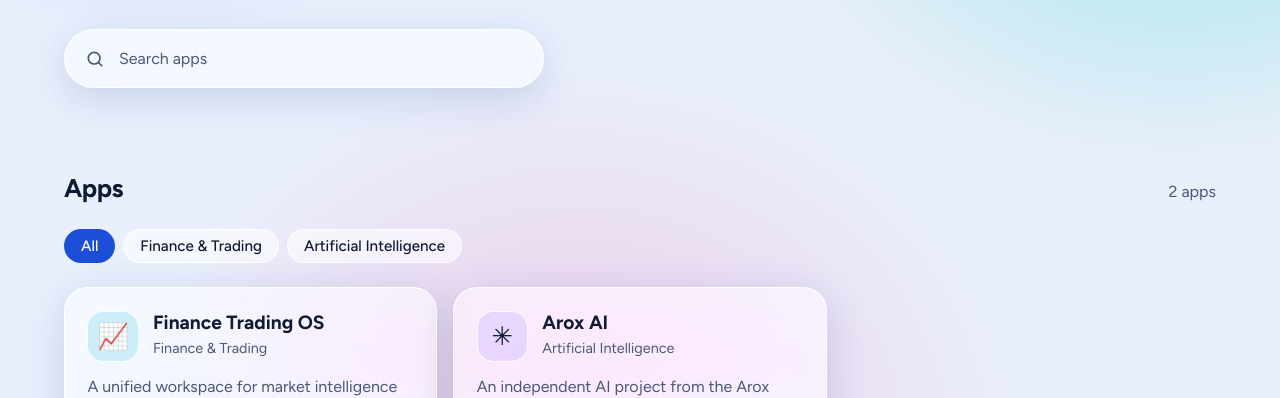
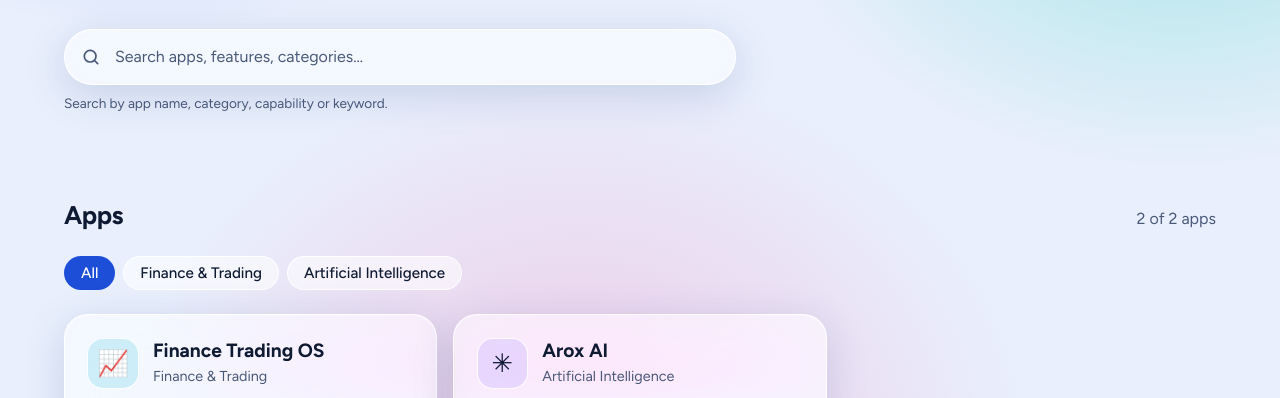
Before and after one commit to siinghniibandhan-wq/arox-store, a plain HTML site: page index.html in a window 1280 px wide. Shown: the part 393-791 px from the top of the page. Drawn offline with Linux system fonts and the light colour scheme.

Commit message:
Improve Arox Store discovery and app details
Add enhanced search, verified application URLs, installation guides, and the authenticated customer review UI/API specification.

```diff
--- a/app.js
+++ b/app.js
@@ -1,81 +1,34 @@
 (() => {
   "use strict";
   const $ = id => document.getElementById(id);
-  const grid = $("grid"), chips = $("chips"), search = $("search"), dlg = $("dlg"), detail = $("detail");
-  let apps = [], cat = "All", q = "";
-  const ok = v => typeof v === "string" && v.trim() && !/^needs confirmation$/i.test(v.trim());
-  const el = (tag, cls, text) => { const n = document.createElement(tag); if (cls) n.className = cls; if (text !== undefined) n.textContent = text; return n; };
-  const url = v => { if (!ok(v)) return null; try { const u = new URL(v); return ["https:", "http:"].includes(u.protocol) ? u.href : null; } catch { return null; } };
-
-  function renderChips() {
-    chips.replaceChildren();
-    ["All", ...new Set(apps.map(a => a.category).filter(Boolean))].forEach(name => {
-      const b = el("button", "chip", name); b.type = "button"; b.setAttribute("aria-pressed", String(cat === name));
-      b.onclick = () => { cat = name; renderChips(); renderApps(); };
-      chips.append(b);
-    });
+  const grid=$("grid"),chips=$("chips"),search=$("search"),dlg=$("dlg"),detail=$("detail"),clear=$("search-clear");
+  let apps=[],cat="All",q="";
+  const valid=v=>typeof v==="string"&&v.trim()&&!/^needs confirmation$/i.test(v.trim());
+  const el=(tag,cls,text)=>{const n=document.createElement(tag);if(cls)n.className=cls;if(text!==undefined)n.textContent=text;return n;};
+  const safeUrl=v=>{if(!valid(v))return null;try{const u=new URL(v);return["https:","http:"].includes(u.protocol)?u.href:null;}catch{return null;}};
+  function renderChips(){chips.replaceChildren();["All",...new Set(apps.map(a=>a.category).filter(Boolean))].forEach(name=>{const b=el("button","chip",name);b.type="button";b.setAttribute("aria-pressed",String(cat===name));b.onclick=()=>{cat=name;renderChips();renderApps();};chips.append(b);});}
+  function matches(a){const hay=[a.name,a.tagline,a.description,a.category,a.replaces,...(a.tags||[]),...(a.features||[])].join(" ").normalize("NFKD").toLowerCase();return(cat==="All"||a.category===cat)&&hay.includes(q);}
+  function renderApps(){grid.replaceChildren();const list=apps.filter(matches);$("count").textContent=list.length+" of "+apps.length+" apps";$("empty").hidden=list.length!==0;clear.hidden=!search.value;list.forEach(a=>{const c=el("button","card glass");c.type="button";if(valid(a.accent))c.style.setProperty("--tint",a.accent);const top=el("span","top"),info=el("span","");info.append(el("h3","",a.name),el("span","cat",a.category||"Software"));top.append(el("span","icon",a.icon||"•"),info);c.append(top,el("span","tag",a.tagline||""));if(a.replaces)c.append(el("span","alt","Alternative to "+a.replaces));if(Number.isFinite(a.rating_average)&&a.review_count>0)c.append(el("span","card-rating","★ "+a.rating_average.toFixed(1)+" · "+a.review_count+" reviews"));c.onclick=()=>open(a);grid.append(c);});}
+  function link(parent,label,value,primary){const href=safeUrl(value);if(!href)return;const a=el("a","btn"+(primary?" primary":""),label);a.href=href;a.target="_blank";a.rel="noopener noreferrer";parent.append(a);}
+  function section(parent,title){parent.append(el("h3","",title));}
+  function open(a){
+    detail.replaceChildren();const head=el("div","d-head"),t=el("div",""),h=el("h2","",a.name);h.id="d-name";t.append(h,el("p","",a.tagline||""));const icon=el("span","icon",a.icon||"•");if(valid(a.accent))icon.style.setProperty("--tint",a.accent);head.append(icon,t);detail.append(head,el("p","d-desc",a.description||a.tagline||""));
+    const acts=el("div","actions");link(acts,"Open web app",a.web_url,true);link(acts,"Download source",a.download_url);link(acts,"View on GitHub",a.github_url);detail.append(acts);
+    if(Array.isArray(a.features)&&a.features.length){section(detail,"Features");const ul=el("ul","feats");a.features.forEach(f=>ul.append(el("li","",f)));detail.append(ul);}
+    section(detail,"Installation guide");
+    if(Array.isArray(a.install_guide)&&a.install_guide.length){const ol=el("ol","install-steps");a.install_guide.forEach(step=>{const li=el("li","");li.append(el("strong","",step.title));const code=el("code","",step.command);li.append(code);if(step.note)li.append(el("p","note",step.note));ol.append(li);});detail.append(ol);}
+    else detail.append(el("p","note","Installation instructions have not been published."));
+    if(a.install_note)detail.append(el("p","note",a.install_note));
+    section(detail,"Customer reviews");const panel=el("div","review-panel"),summary=el("div","review-summary");summary.append(el("strong","",Number.isFinite(a.rating_average)?"★ "+a.rating_average.toFixed(1):"Not rated yet"),el("span","note",(a.review_count||0)+" customer reviews"));panel.append(summary);
+    panel.append(el("p","review-locked","Sign in is required to submit a rating or written review. Reviews will be enabled when the Arox Store review API and customer accounts are connected."));
+    const pending=el("div","review-placeholder","Review submission is not active yet. No ratings or reviews are being collected at this stage.");panel.append(pending);detail.append(panel);
+    detail.append(el("p","meta","License: "+(valid(a.license)?a.license:"not verified yet")));
+    if(dlg.showModal)dlg.showModal();else dlg.setAttribute("open","");
   }
-  const matches = a => (cat === "All" || a.category === cat) &&
-    [a.name, a.tagline, a.description, a.category, a.replaces, ...(a.tags || [])].join(" ").toLowerCase().includes(q);
-
-  function renderApps() {
-    grid.replaceChildren();
-    const list = apps.filter(matches);
-    $("count").textContent = list.length + (list.length === 1 ? " app" : " apps");
-    $("empty").hidden = list.length !== 0;
-    list.forEach(a => {
-      const c = el("button", "card glass"); c.type = "button";
-      if (ok(a.accent)) c.style.setProperty("--tint", a.accent);
-      const top = el("span", "top"), info = el("span", "");
-      info.append(el("h3", "", a.name), el("span", "cat", a.category || "Software"));
-      top.append(el("span", "icon", a.icon || "•"), info);
-      c.append(top, el("span", "tag", a.tagline || ""));
-      if (a.replaces) c.append(el("span", "alt", "Alternative to " + a.replaces));
-      c.onclick = () => open(a);
-      grid.append(c);
-    });
-  }
-
-  function link(parent, label, value, primary) {
-    const href = url(value); if (!href) return;
-    const a = el("a", "btn" + (primary ? " primary" : ""), label); a.href = href; a.target = "_blank"; a.rel = "noopener noreferrer"; parent.append(a);
-  }
-  function soon(parent, label) { const s = el("span", "btn", label + " (coming soon)"); s.setAttribute("aria-disabled", "true"); parent.append(s); }
-
-  function open(a) {
-    detail.replaceChildren();
-    const head = el("div", "d-head"), t = el("div", ""), h = el("h2", "", a.name); h.id = "d-name";
-    t.append(h, el("p", "", a.tagline || ""));
-    const icon = el("span", "icon", a.icon || "•"); if (ok(a.accent)) icon.style.setProperty("--tint", a.accent);
-    head.append(icon, t);
-    detail.append(head, el("p", "d-desc", a.description || a.tagline || ""));
-    const acts = el("div", "actions");
-    link(acts, "Open web app", a.web_url, true); link(acts, "Download", a.download_url); link(acts, "View on GitHub", a.github_url);
-    soon(acts, "iOS"); soon(acts, "Android");
-    detail.append(acts);
-    if (Array.isArray(a.features) && a.features.length) {
-      detail.append(el("h3", "", "What it does"));
-      const ul = el("ul", "feats"); a.features.forEach(f => ul.append(el("li", "", f))); detail.append(ul);
-    }
-    detail.append(el("h3", "", "Install on your server"));
-    if (ok(a.install)) {
-      const box = el("div", "cmd"), code = el("code", "", a.install), copy = el("button", "btn", "Copy"); copy.type = "button";
-      copy.onclick = async () => { try { await navigator.clipboard.writeText(a.install); copy.textContent = "Copied"; } catch { copy.textContent = "Copy failed"; } };
-      box.append(code, copy); detail.append(box);
-    } else detail.append(el("p", "note", "Install steps are not published yet."));
-    if (a.install_note) detail.append(el("p", "note", a.install_note));
-    detail.append(el("p", "meta", "License: " + (ok(a.license) ? a.license : "not verified yet")));
-    dlg.showModal ? dlg.showModal() : dlg.setAttribute("open", "");
-  }
-
-  $("close").onclick = () => dlg.close();
-  dlg.addEventListener("click", e => { if (e.target === dlg) dlg.close(); });
-  search.addEventListener("input", () => { q = search.value.trim().toLowerCase(); renderApps(); });
-  const root = document.documentElement;
-  try { const s = localStorage.getItem("arox-theme"); if (s ? s === "light" : matchMedia("(prefers-color-scheme: light)").matches) root.classList.add("light"); } catch {}
-  $("theme").onclick = () => { const l = root.classList.toggle("light"); try { localStorage.setItem("arox-theme", l ? "light" : "dark"); } catch {} };
-  $("year").textContent = new Date().getFullYear();
-  fetch("apps.json").then(r => { if (!r.ok) throw 0; return r.json(); })
-    .then(d => { if (!Array.isArray(d)) throw 0; apps = d; renderChips(); renderApps(); })
-    .catch(() => { $("count").textContent = ""; $("empty").hidden = false; $("empty").textContent = "The app list could not be loaded. Refresh the page to try again."; });
+  $("close").onclick=()=>dlg.close();dlg.addEventListener("click",e=>{if(e.target===dlg)dlg.close();});
+  search.addEventListener("input",()=>{q=search.value.trim().toLowerCase();renderApps();});clear.onclick=()=>{search.value="";q="";renderApps();search.focus();};
+  const root=document.documentElement;try{const s=localStorage.getItem("arox-theme");if(s?s==="light":matchMedia("(prefers-color-scheme: light)").matches)root.classList.add("light");}catch{}
+  $("theme").onclick=()=>{const l=root.classList.toggle("light");try{localStorage.setItem("arox-theme",l?"light":"dark");}catch{}};
+  $("year").textContent=new Date().getFullYear();
+  fetch("apps.json").then(r=>{if(!r.ok)throw Error("catalogue unavailable");return r.json();}).then(d=>{if(!Array.isArray(d))throw Error("invalid catalogue");apps=d;renderChips();renderApps();}).catch(()=>{$("count").textContent="";$("empty").hidden=false;$("empty").textContent="The app list could not be loaded. Refresh the page to try again.";});
 })();
--- a/apps.json
+++ b/apps.json
@@ -2,7 +2,7 @@
   {
     "name": "Finance Trading OS",
     "tagline": "A unified workspace for market intelligence and trading workflows",
-    "description": "An independent finance and trading operating system project. Explore its capabilities and inspect the original repository before deploying; production access and distribution details are not yet published.",
+    "description": "Financial OS is a personal finance, investments, market intelligence and Indian tax workspace. The public site currently opens the Financial OS product landing/demo page.",
     "category": "Finance & Trading",
     "replaces": "fragmented market research workflows",
     "github_url": "https://github.com/siinghniibandhan-wq/ai-finance-trading-os",
@@ -21,12 +21,30 @@
       "AI-assisted research",
       "Original project source on GitHub"
     ],
-    "install_note": "Installation instructions are not yet verified. Use the upstream README and deployment documentation."
+    "install_note": "Review the upstream README and backend/.env.example. Never commit real credentials, broker tokens, database passwords or gateway secrets.",
+    "web_url": "https://main.d1qcu4l3dz9f9e.amplifyapp.com",
+    "install_guide": [
+      {
+        "title": "Frontend development",
+        "command": "cd frontend\nnpm install\nnpm run dev",
+        "note": "Requires Node.js 20."
+      },
+      {
+        "title": "Backend development",
+        "command": "cd backend\npython3.12 -m venv .venv\nsource .venv/bin/activate\npython -m pip install -r requirements.txt -r requirements-dev.txt\ncp .env.example .env\nuvicorn app.main:app --reload",
+        "note": "Requires Python 3.12 and a PostgreSQL-compatible database. Configure local .env values before starting."
+      },
+      {
+        "title": "Production frontend",
+        "command": "AWS Amplify · main branch · app root: frontend/ · build: npm run build · output: dist",
+        "note": "The upstream README identifies Amplify as the frontend hosting target. Production deployment changes require the upstream release process."
+      }
+    ]
   },
   {
     "name": "Arox AI",
     "tagline": "An independent AI project from the Arox ecosystem",
-    "description": "Arox AI is listed as a separate project so it can be discovered independently from the marketplace. Review its repository for the current feature set, setup requirements and supported integrations.",
+    "description": "Arox AI is an AI-powered workforce orchestration platform with OmniRoute model routing, OpenCode coding workflows, n8n automation, PostgreSQL and Redis. The live URL currently displays its sign-in screen.",
     "category": "Artificial Intelligence",
     "github_url": "https://github.com/siinghniibandhan-wq/Arox-Ai",
     "license": "Not yet verified",
@@ -43,6 +61,24 @@
       "Original repository access",
       "Project-specific setup and integrations"
     ],
-    "install_note": "Installation instructions are not yet verified. Use the upstream README and project documentation."
+    "install_note": "The upstream README specifies /opt/arox and AWS SSM parameters under /arox/. Keep all API keys, database passwords and bot tokens out of the repository.",
+    "web_url": "https://aroxai.duckdns.org",
+    "install_guide": [
+      {
+        "title": "Prerequisites",
+        "command": "Docker and Docker Compose\nAWS CLI configured with access to the /arox/ SSM parameter path",
+        "note": "Use a controlled Linux server with resources appropriate for docker-compose.yml."
+      },
+      {
+        "title": "Deploy on the configured server",
+        "command": "sudo bash /opt/arox/start.sh",
+        "note": "The script reads encrypted parameters from AWS SSM in us-east-1, writes a temporary protected environment file and runs docker compose up -d --build."
+      },
+      {
+        "title": "Check services",
+        "command": "cd /opt/arox\ndocker compose ps\ndocker compose logs -f <service_name>",
+        "note": "Do not expose internal database, Redis, OmniRoute or OpenCode ports publicly. Configure DNS/TLS and required secrets before deployment."
+      }
+    ]
   }
 ]
--- a/index.html
+++ b/index.html
@@ -23,7 +23,7 @@
   <section class="hero">
     <h1>Open-source apps you can use, host and own</h1>
     <p>Arox Store lists software you can open in the browser, install on your own server, or download from GitHub.</p>
-    <label class="search glass"><svg viewBox="0 0 24 24" width="20" height="20" fill="none" stroke="currentColor" stroke-width="2" stroke-linecap="round"><circle cx="11" cy="11" r="7"/><path d="m20 20-3.5-3.5"/></svg><input id="search" type="search" placeholder="Search apps" autocomplete="off" aria-label="Search apps"></label>
+    <label class="search glass"><svg viewBox="0 0 24 24" width="20" height="20" fill="none" stroke="currentColor" stroke-width="2" stroke-linecap="round"><circle cx="11" cy="11" r="7"/><path d="m20 20-3.5-3.5"/></svg><input id="search" type="search" placeholder="Search apps, features, categories…" autocomplete="off" aria-label="Search apps, features and categories"><button class="search-clear" id="search-clear" type="button" aria-label="Clear search" hidden>Clear</button></label><p class="search-hint">Search by app name, category, capability or keyword.</p>
   </section>
   <section id="apps" class="block">
     <div class="head"><h2>Apps</h2><p id="count" aria-live="polite"></p></div>
--- a/style.css
+++ b/style.css
@@ -66,3 +66,16 @@ footer a{text-decoration:none}footer a:hover{color:var(--text)}
 .meta{margin-top:1.25rem;color:var(--muted);font-size:.9rem}
 @media(max-width:640px){.nav nav{display:none}.ways div{border-left:0;border-top:1px solid var(--line)}.ways div:first-child{border-top:0}.sheet{margin-bottom:0;width:100%;border-radius:28px 28px 0 0;max-height:90dvh}}
 @media(prefers-reduced-motion:reduce){*{transition:none!important;scroll-behavior:auto!important}}
+.search{max-width:42rem;width:100%;padding:.8rem 1rem}
+.search-clear{border:0;background:transparent;color:var(--accent);font:600 .9rem Figtree,sans-serif;cursor:pointer}
+.search-hint{font-size:.85rem!important;margin:.55rem 0 0!important;color:var(--muted)}
+.card-rating{font-size:.88rem;color:var(--muted);margin-top:.2rem}
+.review-panel{margin-top:1.5rem;padding:1.25rem;border:1px solid var(--line);border-radius:20px;background:var(--glass)}
+.review-summary{display:flex;align-items:center;gap:.7rem;flex-wrap:wrap}
+.review-stars{color:#fbbf24;letter-spacing:.08em}
+.review-locked{margin-top:.6rem;color:var(--muted);font-size:.92rem}
+.install-steps{display:grid;gap:.85rem;padding-left:1.25rem;color:var(--muted)}
+.install-steps li{padding-left:.25rem}
+.install-steps code{display:block;white-space:pre-wrap;overflow-wrap:anywhere;margin-top:.35rem;padding:.75rem;border-radius:12px;background:rgba(0,0,0,.24);color:var(--text);font-size:.85rem}
+.review-placeholder{padding:1rem;border:1px dashed var(--line);border-radius:14px;color:var(--muted);margin-top:.75rem}
+@media(max-width:640px){.search{max-width:none}.search-hint{font-size:.8rem!important}}
```
Also changed, not shown: 1 other file.
